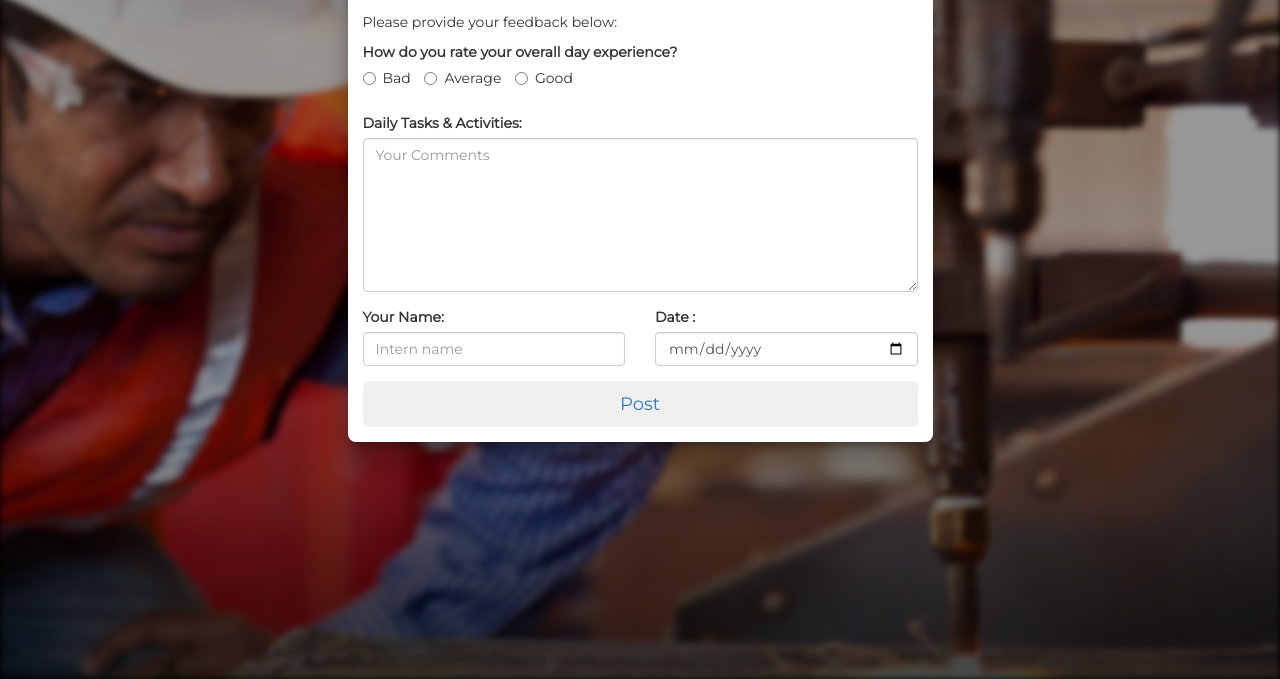
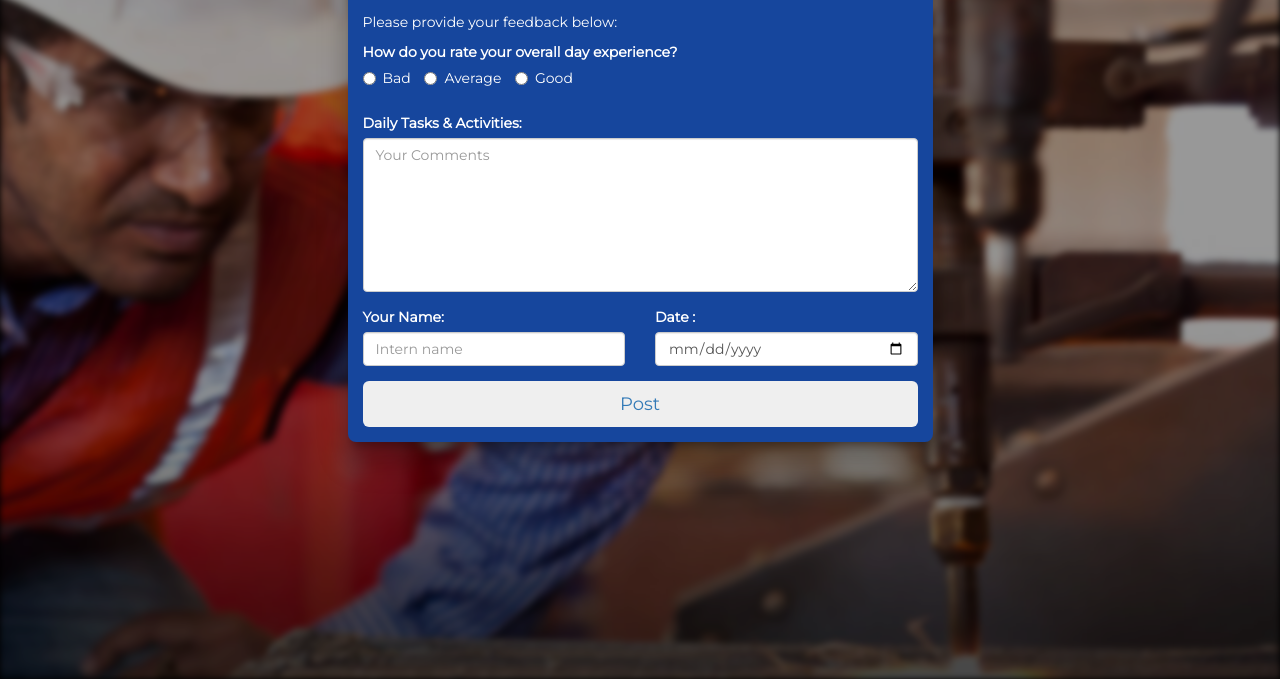
Before and after one commit to randomstate101/irs, a plain HTML site: page fill_diary.html in a window 1280 px wide. Shown: the part 121-800 px from the top of the page. Drawn offline with nearby package versions, Linux system fonts and the light colour scheme; a script that the page names is missing.

Commit message:
fourth Commit 03-06

```diff
--- a/css2/fill_diary.css
+++ b/css2/fill_diary.css
@@ -1,5 +1,5 @@
 body {
-	background-color: #000;
+	background-color:  #000 ;
 }
 html,
 body {
@@ -23,8 +23,9 @@ body {
 }
 .form-container
 {
-	background-color: #fff;
+	background-color:  #16469d ;
     box-shadow: 0 16px 24px 2px rgba(0,0,0,0.14), 0 20px 30px 5px rgba(0,0,0,0.12), 0 8px 10px -5px rgba(0,0,0,0.3);
     border-radius: 8px;
     font-family: 'Montserrat', Arial, Helvetica, sans-serif;
+    color: white;
 }
```
